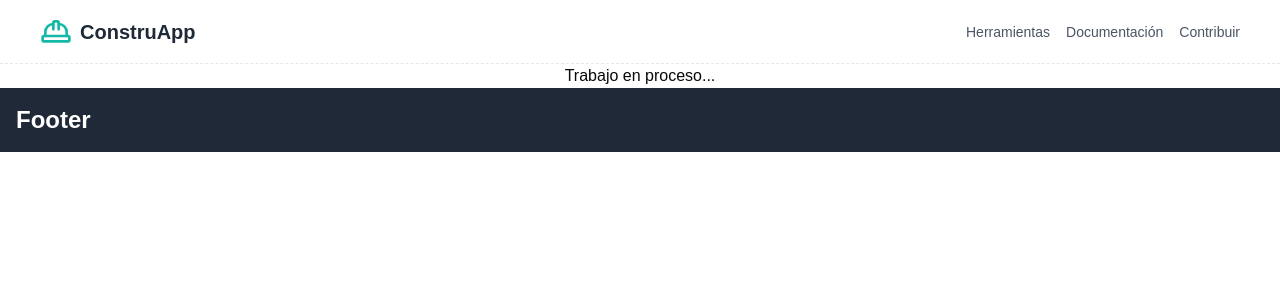
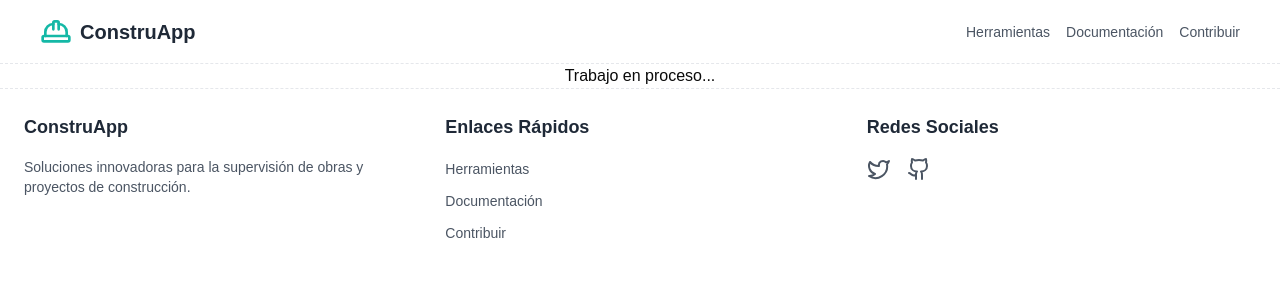
Before and after one commit to LEstebanR/supervision_obra, a Next.js app: page / in a window 1280 px wide. Shown: the top 300 px of the page. Built offline with nearby package versions, Linux system fonts and the light colour scheme.

Commit message:
add footer

```diff
--- a/src/app/components/UI/footer.tsx
+++ /dev/null
@@ -1,7 +0,0 @@
-export const Footer = () => {
-  return (
-    <footer className="p-4 bg-gray-800 text-white w-full">
-      <h1 className="text-2xl font-bold">Footer</h1>
-    </footer>
-  );
-};
--- a/src/app/layout.tsx
+++ b/src/app/layout.tsx
@@ -1,8 +1,8 @@
 import type { Metadata } from "next";
 import localFont from "next/font/local";
 import "./globals.css";
-import { Header } from "@/app/components/UI/header";
-import { Footer } from "@/app/components/UI/footer";
+import { Header } from "@/components/ui/header";
+import { Footer } from "@/components/ui/footer";
 
 const geistSans = localFont({
   src: "./fonts/GeistVF.woff",
--- /dev/null
+++ b/src/components/ui/footer.tsx
@@ -0,0 +1,74 @@
+import Link from "next/link";
+import { Github, Twitter } from "lucide-react";
+
+export const Footer = () => {
+  return (
+    <footer className="relative z-10 py-6 w-full shrink-0 px-4 md:px-6 border-t border-dashed border-gray-200 dark:border-gray-700 bg-white/30 dark:bg-gray-800/30 backdrop-blur-sm">
+      <div className="container mx-auto">
+        <div className="grid grid-cols-1 md:grid-cols-3 gap-8">
+          <div>
+            <h3 className="text-lg font-semibold text-gray-800 dark:text-white mb-4">
+              ConstruApp
+            </h3>
+            <p className="text-sm text-gray-600 dark:text-gray-300">
+              Soluciones innovadoras para la supervisión de obras y proyectos de
+              construcción.
+            </p>
+          </div>
+          <div>
+            <h3 className="text-lg font-semibold text-gray-800 dark:text-white mb-4">
+              Enlaces Rápidos
+            </h3>
+            <ul className="space-y-2">
+              <li>
+                <Link
+                  className="text-sm text-gray-600 hover:text-teal-500 dark:text-gray-300 dark:hover:text-teal-400 transition-colors"
+                  href="/herramientas"
+                >
+                  Herramientas
+                </Link>
+              </li>
+              <li>
+                <Link
+                  className="text-sm text-gray-600 hover:text-teal-500 dark:text-gray-300 dark:hover:text-teal-400 transition-colors"
+                  href="/documentacion"
+                >
+                  Documentación
+                </Link>
+              </li>
+              <li>
+                <Link
+                  className="text-sm text-gray-600 hover:text-teal-500 dark:text-gray-300 dark:hover:text-teal-400 transition-colors"
+                  href="#"
+                >
+                  Contribuir
+                </Link>
+              </li>
+            </ul>
+          </div>
+          <div>
+            <h3 className="text-lg font-semibold text-gray-800 dark:text-white mb-4">
+              Redes Sociales
+            </h3>
+            <div className="flex space-x-4">
+              <Link
+                href="https://x.com/luisestebanrc"
+                target="_blank"
+                className="text-gray-600 hover:text-teal-500 dark:text-gray-300 dark:hover:text-teal-400"
+              >
+                <Twitter size={24} />
+              </Link>
+              <Link
+                href="https://github.com/LEstebanR/supervision_obra"
+                target="_blank"
+                className="text-gray-600 hover:text-teal-500 dark:text-gray-300 dark:hover:text-teal-400"
+              >
+                <Github size={24} />
+              </Link>
+            </div>
+          </div>
+        </div>
+      </div>
+    </footer>
+  );
+};
```
Also changed, not shown: src/components/ui/header.tsx (renamed from src/app/components/UI/header.tsx).
